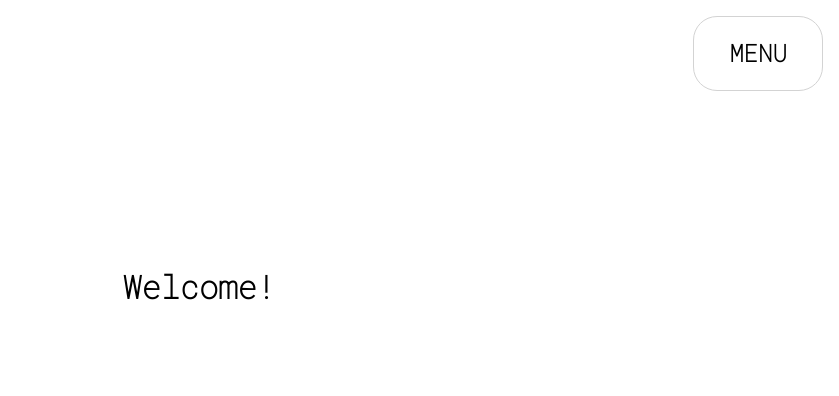
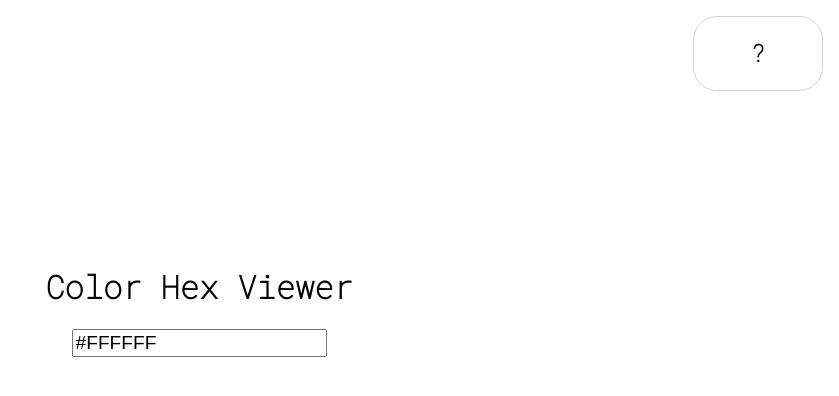
Before and after one commit to 2212021/2212021.github.io, a React (Create React App) app: page / in a window 1280 px wide. Shown: the top 396 px of the page, without its empty margins (441-1280 px from the left). Built offline with nearby package versions, Linux system fonts and the light colour scheme; a web font is replaced by a local one.

Commit message:
Update App.js

```diff
--- a/src/App.js
+++ b/src/App.js
@@ -1,5 +1,13 @@
 import React, {Component} from 'react';
 import './App.css';
+
+function help() {
+  alert("Please click on the color hex code in the middle of the screen to choose a color and your desired color's hex code will appear in the box.");
+}
+
+function about() {
+  alert("https://github.com/2212021/Color-Hex-Codes\n\nColor chooser by jcolor.com\n");
+}
 
 class Menu extends Component {
   constructor(props) {
@@ -14,13 +22,11 @@ class Menu extends Component {
   hide = () => {
     this.setState({show:false});
   }
-  action1 = () => {
-    alert("Hi!");
-  }
+
   menuhead = function() {
     return (
       <div class='menubutton' onMouseEnter={this.show} onMouseLeave={this.hide} onClick={this.hide}>
-        <h2>MENU</h2>
+        <h2>?</h2>
       </div>
     );
   }
@@ -28,16 +34,16 @@ class Menu extends Component {
     if (this.state.show) {
 	    return (
 	      <div class='menu' style={{visibility:'visible'}} onMouseEnter={this.show} onMouseLeave={this.hide}>
-		<div class='menuitem' onClick={this.action1}><h2>Item1</h2></div>
-		<div class='menuitem' onClick={this.action1}><h2>Item2</h2></div>
+		<div class='menuitem' onClick={help}><h2>Help</h2></div>
+		<div class='menuitem' onClick={about}><h2>About</h2></div>
 	      </div>
 	    );
     }
     else {
 	    return (
 	      <div class='menu' style={{visibility:'hidden'}} onMouseEnter={this.show} onMouseLeave={this.hide}>
-		<div class='menuitem' onClick={this.action1}><h2>Item1</h2></div>
-		<div class='menuitem' onClick={this.action1}><h2>Item2</h2></div>
+		<div class='menuitem'><h2>none</h2></div>
+		<div class='menuitem'><h2>none</h2></div>
 	      </div>
 	    );
     }
@@ -56,7 +62,8 @@ class CentralDiv extends Component {
   centraldiv = function() {
     return (
       <div class='center'>
-        <h1>Welcome!</h1>
+        <h1>Color Hex Viewer</h1>
+        <input value='#FFFFFF' data-jscolor='{}'/>
       </div>
     );
   }
```
